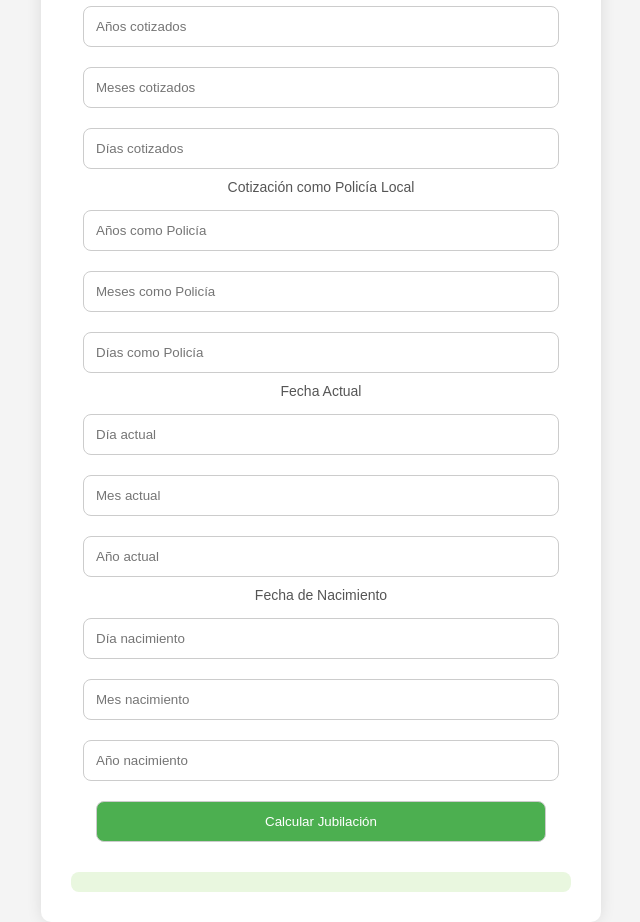
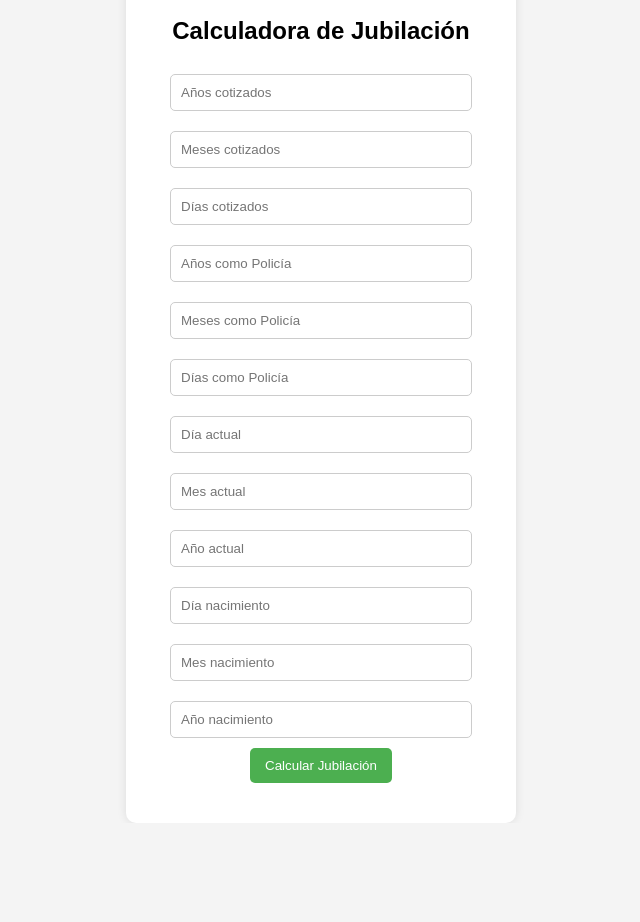
Before and after one commit to pabdomgal/jub-app, a website: page public/index.html in a window 1280 px wide. Shown: the whole page, without its empty margins (319-959 px from the left). After the commit the page ends 823 px from the top, so only its background shows below. Drawn offline with Linux system fonts and the light colour scheme.

Commit message:
Update index.html

```diff
--- a/public/index.html
+++ b/public/index.html
@@ -17,48 +17,35 @@
         }
         .container {
             background-color: white;
-            padding: 30px;
+            padding: 20px;
             border-radius: 10px;
-            box-shadow: 0 0 15px rgba(0, 0, 0, 0.1);
-            width: 100%;
-            max-width: 500px;
+            box-shadow: 0 0 10px rgba(0, 0, 0, 0.1);
+            width: 350px;
             text-align: center;
         }
-        h2 {
-            margin-bottom: 20px;
-            color: #333;
-        }
-        input, button {
-            width: 90%;
-            padding: 12px;
+        input {
+            width: 80%;
+            padding: 10px;
             margin: 10px 0;
-            border-radius: 8px;
+            border-radius: 5px;
             border: 1px solid #ccc;
         }
         button {
+            padding: 10px 15px;
             background-color: #4CAF50;
             color: white;
+            border: none;
+            border-radius: 5px;
             cursor: pointer;
         }
         button:hover {
             background-color: #45a049;
         }
-        label {
-            font-size: 14px;
-            color: #555;
-            margin-bottom: 5px;
-            display: block;
-        }
         .result {
             margin-top: 20px;
-            padding: 10px;
-            background-color: #e9f7df;
-            border-radius: 8px;
-            color: #4CAF50;
-            text-align: left;
         }
         .result p {
-            margin: 8px 0;
+            font-size: 14px;
         }
     </style>
 </head>
@@ -67,28 +54,24 @@
         <h2>Calculadora de Jubilación</h2>
         <form id="jubilacionForm">
             <div>
-                <label for="cotizacionTotal">Cotización Total </label>
-                <input type="number" id="cotizacionTotalAnios" placeholder="Años cotizados" required>
+                <input type="number" id="cotizacionTotalaños" placeholder="Años cotizados" required>
                 <input type="number" id="cotizacionTotalMeses" placeholder="Meses cotizados" required>
                 <input type="number" id="cotizacionTotalDias" placeholder="Días cotizados" required>
             </div>
             <div>
-                <label for="cotizacionPolicia">Cotización como Policía Local</label>
-                <input type="number" id="cotizacionPoliciaAnios" placeholder="Años como Policía" required>
+                <input type="number" id="cotizacionPoliciaaños" placeholder="Años como Policía" required>
                 <input type="number" id="cotizacionPoliciaMeses" placeholder="Meses como Policía" required>
                 <input type="number" id="cotizacionPoliciaDias" placeholder="Días como Policía" required>
             </div>
             <div>
-                <label for="fechaActual">Fecha Actual</label>
                 <input type="number" id="fechaActualDia" placeholder="Día actual" required>
                 <input type="number" id="fechaActualMes" placeholder="Mes actual" required>
-                <input type="number" id="fechaActualAnio" placeholder="Año actual" required>
+                <input type="number" id="fechaActualaño" placeholder="Año actual" required>
             </div>
             <div>
-                <label for="fechaNacimiento">Fecha de Nacimiento</label>
                 <input type="number" id="nacimientoDia" placeholder="Día nacimiento" required>
                 <input type="number" id="nacimientoMes" placeholder="Mes nacimiento" required>
-                <input type="number" id="nacimientoAnio" placeholder="Año nacimiento" required>
+                <input type="number" id="nacimientoaño" placeholder="Año nacimiento" required>
             </div>
             <button type="submit">Calcular Jubilación</button>
         </form>
@@ -96,50 +79,46 @@
     </div>
 
     <script>
-        // Manejo del formulario
         document.getElementById('jubilacionForm').addEventListener('submit', function(event) {
             event.preventDefault();
 
-            // Obtener valores del formulario
-            const cotizacionTotalAnios = document.getElementById('cotizacionTotalAnios').value;
+            const cotizacionTotalaños = document.getElementById('cotizacionTotalaños').value;
             const cotizacionTotalMeses = document.getElementById('cotizacionTotalMeses').value;
             const cotizacionTotalDias = document.getElementById('cotizacionTotalDias').value;
 
-            const cotizacionPoliciaAnios = document.getElementById('cotizacionPoliciaAnios').value;
+            const cotizacionPoliciaaños = document.getElementById('cotizacionPoliciaaños').value;
             const cotizacionPoliciaMeses = document.getElementById('cotizacionPoliciaMeses').value;
             const cotizacionPoliciaDias = document.getElementById('cotizacionPoliciaDias').value;
 
             const fechaActualDia = document.getElementById('fechaActualDia').value;
             const fechaActualMes = document.getElementById('fechaActualMes').value;
-            const fechaActualAnio = document.getElementById('fechaActualAnio').value;
+            const fechaActualaño = document.getElementById('fechaActualaño').value;
 
             const nacimientoDia = document.getElementById('nacimientoDia').value;
             const nacimientoMes = document.getElementById('nacimientoMes').value;
-            const nacimientoAnio = document.getElementById('nacimientoAnio').value;
+            const nacimientoaño = document.getElementById('nacimientoaño').value;
 
-            // Enviar datos al servidor
             fetch('/calcular-jubilacion', {
                 method: 'POST',
                 headers: {
                     'Content-Type': 'application/json'
                 },
                 body: JSON.stringify({
-                    cotizacionTotal: { anios: cotizacionTotalAnios, meses: cotizacionTotalMeses, dias: cotizacionTotalDias },
-                    cotizacionPolicia: { anios: cotizacionPoliciaAnios, meses: cotizacionPoliciaMeses, dias: cotizacionPoliciaDias },
-                    fechaActual: { dia: fechaActualDia, mes: fechaActualMes, anio: fechaActualAnio },
-                    fechaNacimiento: { dia: nacimientoDia, mes: nacimientoMes, anio: nacimientoAnio }
+                    cotizacionTotal: { años: cotizacionTotalaños, meses: cotizacionTotalMeses, dias: cotizacionTotalDias },
+                    cotizacionPolicia: { años: cotizacionPoliciaaños, meses: cotizacionPoliciaMeses, dias: cotizacionPoliciaDias },
+                    fechaActual: { dia: fechaActualDia, mes: fechaActualMes, año: fechaActualaño },
+                    fechaNacimiento: { dia: nacimientoDia, mes: nacimientoMes, año: nacimientoaño }
                 })
             })
             .then(response => response.json())
             .then(data => {
-                // Mostrar el resultado
                 const resultDiv = document.getElementById('result');
                 resultDiv.innerHTML = `
                     <p><strong>Fecha de Jubilación:</strong> ${data.fechaJubilacion}</p>
-                    <p><strong>Edad en la Fecha de Jubilación:</strong> ${data.edadEnJubilacion.anios} años, ${data.edadEnJubilacion.meses} meses, ${data.edadEnJubilacion.dias} días</p>
+                    <p><strong>Edad en la Fecha de Jubilación:</strong> ${data.edadEnJubilacion.años} años, ${data.edadEnJubilacion.meses} meses, ${data.edadEnJubilacion.dias} días</p>
                     <p><strong>Bonificación por Policía Local:</strong> ${data.bonificacionDias} días</p>
-                    <p><strong>Edad Ordinaria para Jubilación:</strong> ${data.edadOrdinaria.anios} años, ${data.edadOrdinaria.meses} meses</p>
-                    <p><strong>Edad de Jubilación Anticipada:</strong> ${data.edadJubilacionAnticipada.anios} años, ${data.edadJubilacionAnticipada.meses} meses</p>
+                    <p><strong>Edad Ordinaria para Jubilación:</strong> ${data.edadOrdinaria.años} años, ${data.edadOrdinaria.meses} meses</p>
+                    <p><strong>Edad de Jubilación Anticipada:</strong> ${data.edadJubilacionAnticipada.años} años, ${data.edadJubilacionAnticipada.meses} meses</p>
                 `;
             })
             .catch(error => {
```
